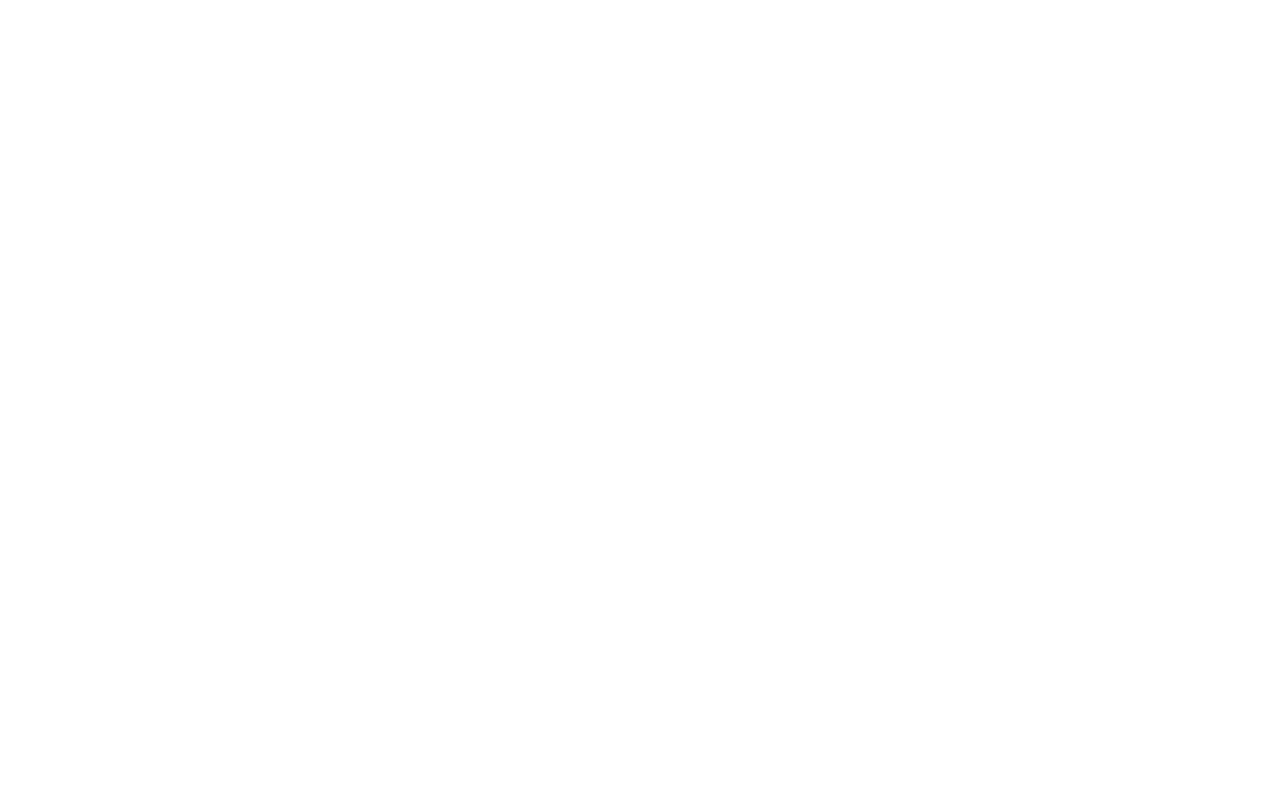
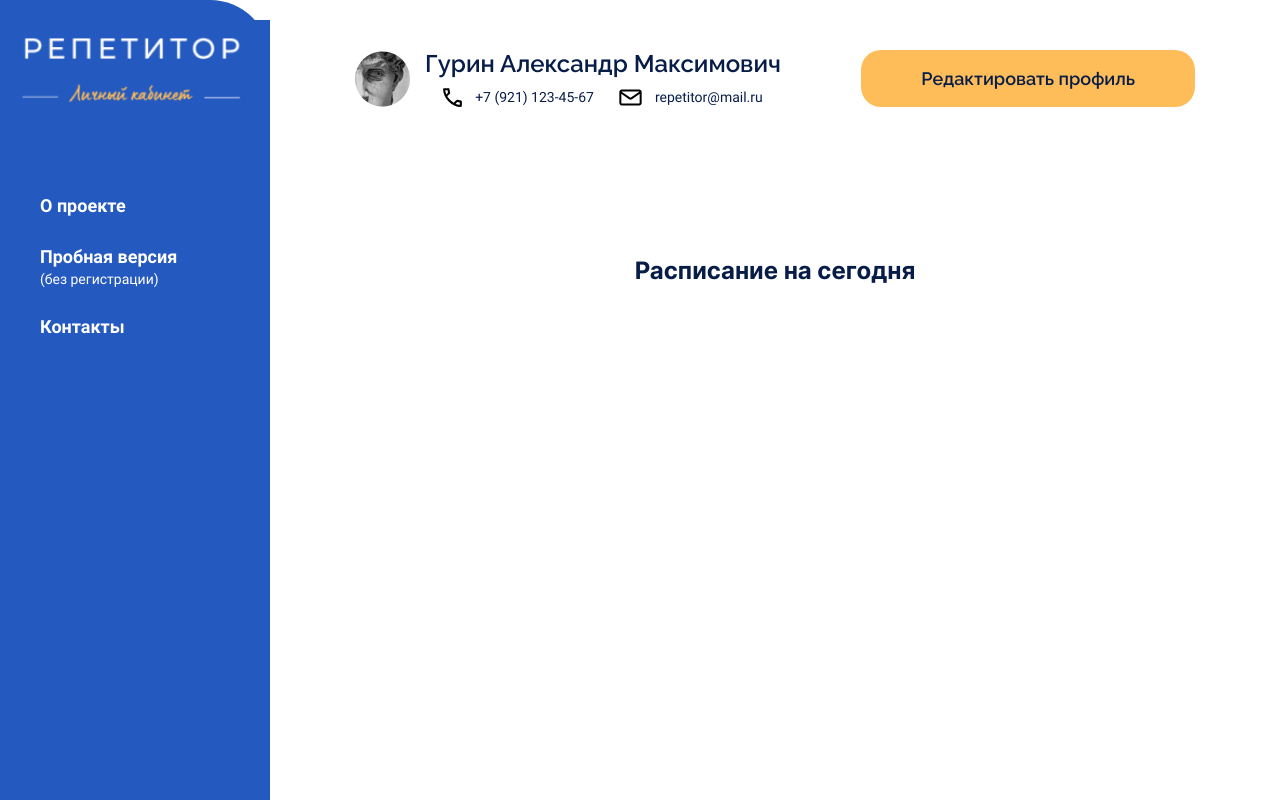
Before and after one commit to TutorOffice/TutorOffice-frontend, a React (Create React App) app: page /tutor-office in a window 1280 px wide. Before the commit this address had no page. Shown: the top 800 px of the page. Built offline with nearby package versions, Linux system fonts and the light colour scheme.

Commit message:
feat: сделал компонент информации о пользователе

```diff
--- a/src/components/app/App.tsx
+++ b/src/components/app/App.tsx
@@ -7,6 +7,7 @@ import CheckMailPass from '../../pages/passwords/checkMailPass/CheckMailPass';
 import SuccessPass from '../../pages/passwords/successPass/SuccessPass';
 import CheckMailRegister from '../../pages/register/checkMailRegister/CheckMailRegister';
 import Register from '../../pages/register/Register';
+import TutorOffice from '../../pages/tutorOffice/tutorOffice';
 
 const App = () => {
   return (
@@ -19,6 +20,7 @@ const App = () => {
       <Route path='/success-pass' element={<SuccessPass />} />
       <Route path='/check-mail-register' element={<CheckMailRegister />} />
       <Route path='/check-mail-pass' element={<CheckMailPass />} />
+      <Route path='/tutor-office' element={<TutorOffice />} />
     </Routes>
   );
 };
--- /dev/null
+++ b/src/components/userInfo/UserInfo.module.css
@@ -0,0 +1,44 @@
+.user {
+  display: flex;
+  align-items: center;
+}
+
+.user__photo {
+  object-fit: cover;
+  margin-right: 15px;
+}
+
+.user__info {
+  display: flex;
+  flex-direction: column;
+  align-items: center;
+}
+
+.user__name {
+  margin-bottom: 10px;
+  font-family: 'Raleway';
+  font-size: 24px;
+  font-weight: 600;
+}
+
+.user__contacts {
+  display: flex;
+  gap: 25px;
+}
+
+.contact__item {
+  display: flex;
+  align-items: center;
+  text-decoration: none;
+  color: var(--black);
+}
+
+.contact__icon {
+  margin-right: 13px;
+}
+
+.contact__text {
+  font-family: 'Roboto';
+  font-size: 14px;
+  font-weight: 400;
+}
--- /dev/null
+++ b/src/components/userInfo/UserInfo.tsx
@@ -0,0 +1,59 @@
+import React from 'react';
+import s from './UserInfo.module.css';
+
+interface UserInfoProps {
+  photo: string;
+  fullName: string;
+  phone: string;
+  mail: string;
+}
+
+const UserInfo: React.FC<UserInfoProps> = ({ photo, fullName, phone, mail }) => {
+  return (
+    <div className={s.user}>
+      <img className={s.user__photo} src={photo} alt='Фото пользователя' />
+      <div className={s.user__info}>
+        <p className={s.user__name}>{fullName}</p>
+        <div className={s.user__contacts}>
+          <a className={s.contact__item} href='tel:+79211234567'>
+            <svg
+              className={s.contact__icon}
+              width='19'
+              height='19'
+              viewBox='0 0 19 19'
+              fill='none'
+              xmlns='http://www.w3.org/2000/svg'
+            >
+              <path
+                d='M17.7812 18.875C18.0937 18.875 18.3542 18.7708 18.5625 18.5625C18.7708 18.3542 18.875 18.0938 18.875 17.7812V13.5625C18.875 13.3194 18.7969 13.1066 18.6406 12.924C18.4844 12.7413 18.2847 12.6243 18.0417 12.5729L14.4479 11.8438C14.2049 11.809 13.9573 11.8309 13.7052 11.9094C13.4531 11.9878 13.2493 12.1049 13.0938 12.2604L10.6458 14.7083C9.32639 13.9097 8.11528 12.9635 7.0125 11.8698C5.90972 10.776 4.9941 9.60417 4.26563 8.35417L6.79167 5.80208C6.94792 5.64583 7.04757 5.46771 7.09063 5.26771C7.13368 5.06771 7.1382 4.84653 7.10417 4.60417L6.42708 0.958333C6.39236 0.715278 6.27951 0.515625 6.08854 0.359375C5.89757 0.203125 5.68056 0.125 5.4375 0.125H1.21875C0.90625 0.125 0.645834 0.229167 0.4375 0.4375C0.229166 0.645833 0.125 0.90625 0.125 1.21875C0.125 3.45833 0.624306 5.64167 1.62292 7.76875C2.62153 9.89583 3.94097 11.7795 5.58125 13.4198C7.22153 15.0601 9.10521 16.3795 11.2323 17.3781C13.3594 18.3767 15.5424 18.8757 17.7812 18.875ZM3.27604 6.375C2.9809 5.69792 2.75521 5.01215 2.59896 4.31771C2.44271 3.62326 2.32118 2.92014 2.23438 2.20833H4.55208L4.99479 4.65625L3.27604 6.375ZM12.599 15.6979L14.3438 13.9531L16.7917 14.4479V16.7396C16.0799 16.6875 15.3722 16.5747 14.6688 16.401C13.9653 16.2274 13.2753 15.9931 12.599 15.6979Z'
+                fill='black'
+              />
+            </svg>
+            <span className={s.contact__text}>+7 (921) 123-45-67</span>
+          </a>
+          <a className={s.contact__item} href='mailto:repetitor@mail.ru'>
+            <svg
+              className={s.contact__icon}
+              width='23'
+              height='17'
+              viewBox='0 0 23 17'
+              fill='none'
+              xmlns='http://www.w3.org/2000/svg'
+            >
+              <path
+                d='M21.6562 3.03125V13.9688C21.6562 14.3832 21.4916 14.7806 21.1986 15.0736C20.9056 15.3666 20.5082 15.5312 20.0938 15.5312H2.90625C2.49185 15.5312 2.09442 15.3666 1.8014 15.0736C1.50837 14.7806 1.34375 14.3832 1.34375 13.9688V3.03125M21.6562 3.03125C21.6562 2.61685 21.4916 2.21942 21.1986 1.9264C20.9056 1.63337 20.5082 1.46875 20.0938 1.46875H2.90625C2.49185 1.46875 2.09442 1.63337 1.8014 1.9264C1.50837 2.21942 1.34375 2.61685 1.34375 3.03125M21.6562 3.03125L12.3891 9.44687C12.1278 9.62764 11.8177 9.72447 11.5 9.72447C11.1823 9.72447 10.8722 9.62764 10.6109 9.44687L1.34375 3.03125'
+                stroke='black'
+                strokeWidth='2'
+                strokeLinecap='round'
+                strokeLinejoin='round'
+              />
+            </svg>
+            <span className={s.contact__text}>repetitor@mail.ru</span>
+          </a>
+        </div>
+      </div>
+    </div>
+  );
+};
+
+export default UserInfo;
--- /dev/null
+++ b/src/pages/tutorOffice/TutorOffice.module.css
@@ -0,0 +1,17 @@
+.office {
+  max-width: 1024px;
+  margin: 0 auto;
+  display: flex;
+  flex-direction: column;
+  align-items: center;
+}
+
+.office__header {
+  width: 100%;
+  margin-bottom: 150px;
+  display: flex;
+  justify-content: space-between;
+}
+
+.office__content {
+}
--- /dev/null
+++ b/src/pages/tutorOffice/tutorOffice.tsx
@@ -0,0 +1,30 @@
+import s from './TutorOffice.module.css';
+import Layout from '../../components/layout/Layout';
+import { btnClass, btnType, Button } from '../../shared/ui';
+import userPhoto from '../../assets/images/user-photo.jpg';
+import UserInfo from '../../components/userInfo/UserInfo';
+
+const TutorOffice = () => {
+  return (
+    <Layout>
+      <section className={s.office}>
+        <header className={s.office__header}>
+          <UserInfo
+            photo={userPhoto}
+            fullName='Гурин Александр Максимович'
+            phone='+7 936 619-98-06'
+            mail='gurinalex065@yandex.ru'
+          />
+          <Button type={btnType.button} variant={btnClass.primary}>
+            Редактировать профиль
+          </Button>
+        </header>
+        <div className={s.office__content}>
+          <h2 className={s.office__title}>Расписание на сегодня</h2>
+        </div>
+      </section>
+    </Layout>
+  );
+};
+
+export default TutorOffice;
```
Also changed, not shown: src/assets/images/user-photo.jpg (added).
